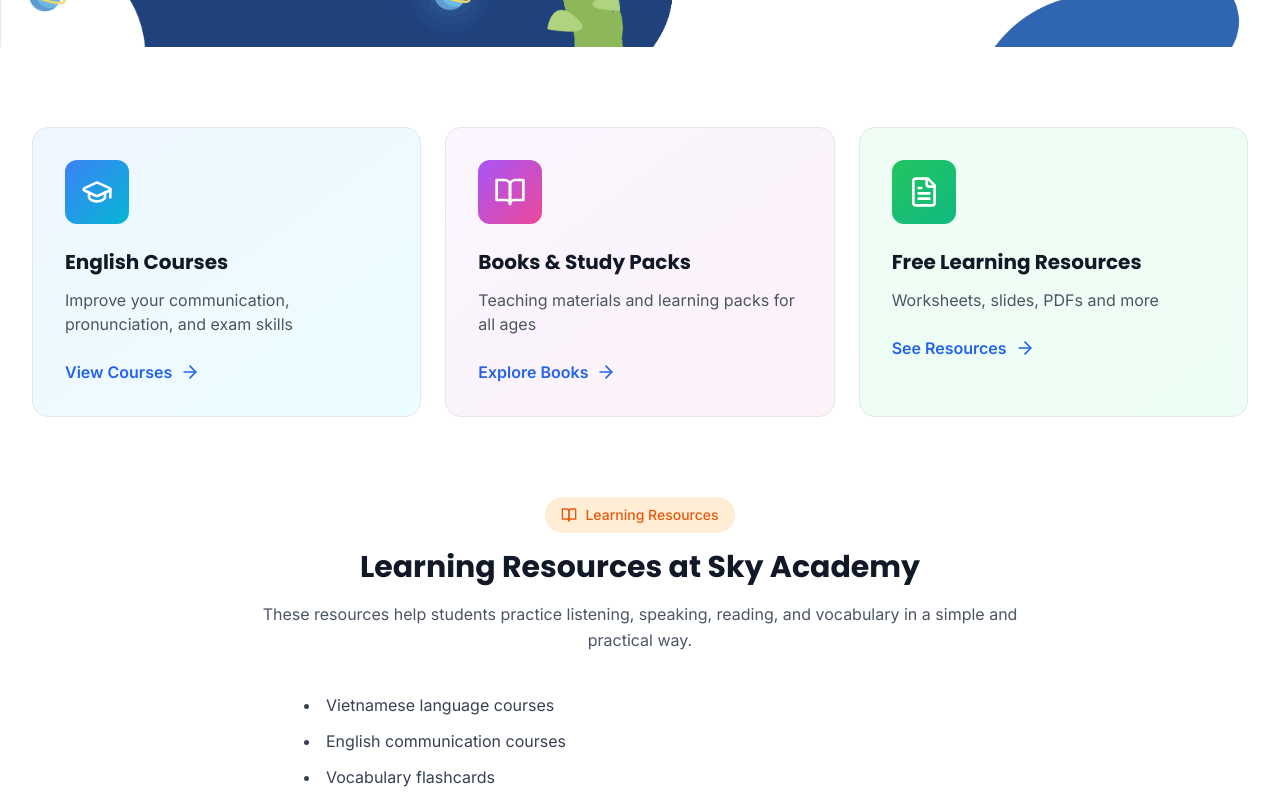
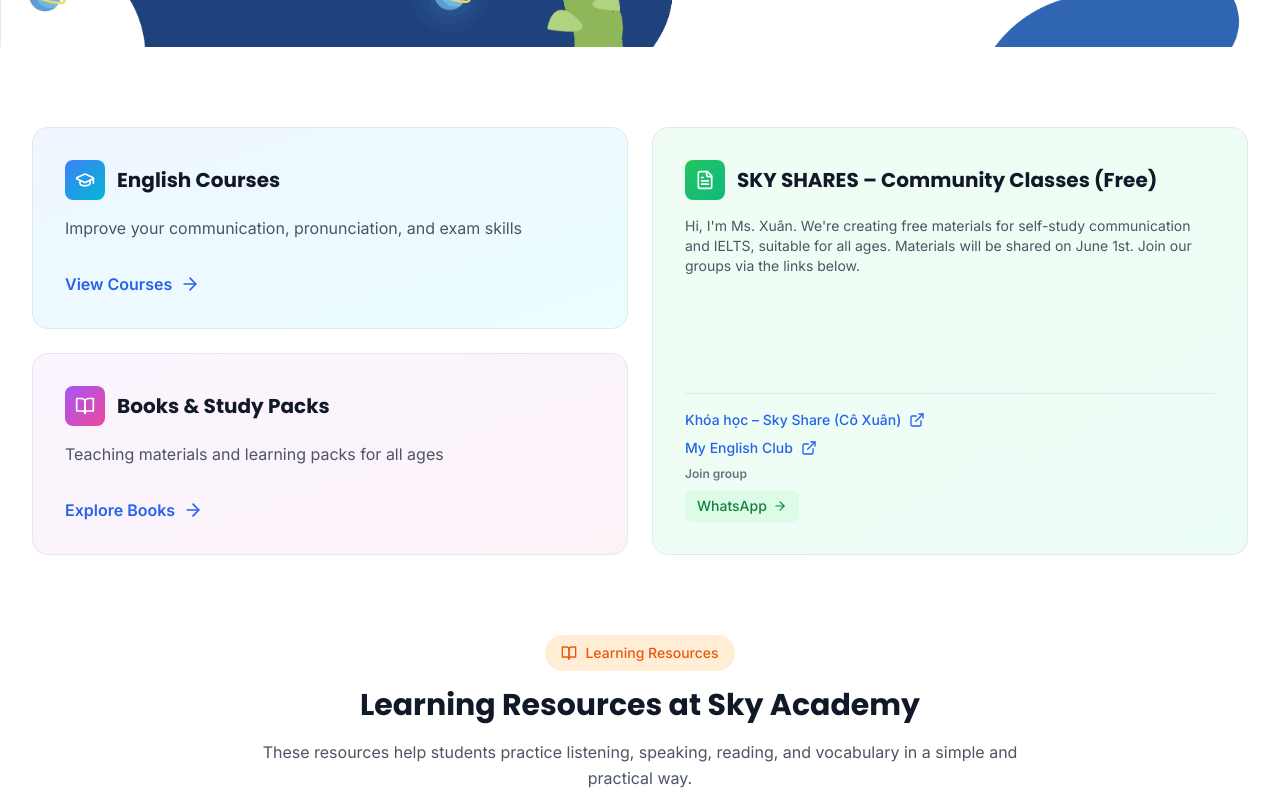
Before and after one commit to anhphung17123/skyacademic.edu, a React (Vite) app: page / in a window 1280 px wide. Shown: the part 520-1320 px from the top of the page. Built offline with nearby package versions, Linux system fonts and the light colour scheme.

Commit message:
change currency to USD

```diff
--- a/index.html
+++ b/index.html
@@ -6,7 +6,7 @@
     <meta name="viewport" content="width=device-width, initial-scale=1.0" />
     <meta name="description" content="Professional e-learning platform for English and Vietnamese courses, books, and online education" />
     <meta name="keywords" content="e-learning, online courses, English courses, Vietnamese courses, education" />
-    <title>SkyAcademy</title>
+    <title>SKYACADEMY</title>
   </head>
   <body>
     <div id="root"></div>
--- a/src/config/contact.config.ts
+++ b/src/config/contact.config.ts
@@ -2,6 +2,8 @@
   email: string;
   phone: string;
   phoneFormatted: string;
+  phone2?: string;
+  phone2Formatted?: string;
   contactFormUrl: string;
   facebookUrl?: string;
   youtubeUrl?: string;
@@ -9,13 +11,30 @@
   tiktokUrl?: string;
 }
 
+/** SKY SHARES – Community Classes (Free): links and join group */
+export interface SkyShareConfig {
+  skysharesUrl: string;
+  languageClubUrl: string;
+  whatsappGroupUrl?: string;
+  zaloGroupUrl?: string;
+}
+
 export const CONTACT_INFO: ContactInfo = {
   email: 'skyacademy210@gmail.com',
   phone: '+84901959142',
   phoneFormatted: '(+84) 901 959 142',
+  phone2: '84797490540',
+  phone2Formatted: '079 749 0540',
   contactFormUrl: 'https://bit.ly/4skPVP9',
   facebookUrl: 'https://www.facebook.com/skyacademy0/',
   youtubeUrl: 'https://www.youtube.com/@skyacademy0',
   instagramUrl: 'https://www.instagram.com/skyacademy0',
   tiktokUrl: 'https://www.tiktok.com/@skyacademy0',
 };
+
+export const SKY_SHARE_CONFIG: SkyShareConfig = {
+  skysharesUrl: 'https://tinyurl.com/Skyshares',
+  languageClubUrl: 'https://tinyurl.com/Language-sky-club',
+  whatsappGroupUrl: 'https://wa.me/84797490540',
+  zaloGroupUrl: undefined,
+};
--- a/src/i18n/locales/en.json
+++ b/src/i18n/locales/en.json
@@ -67,12 +67,18 @@
         "buttonVi": "Khám Phá Sách"
       },
       "resources": {
-        "title": "Free Learning Resources",
-        "titleVi": "Tài Nguyên Học Tập Miễn Phí",
-        "description": "Worksheets, slides, PDFs and more",
-        "descriptionVi": "File bài học, slides, PDF miễn phí",
+        "title": "SKY SHARES – Community Classes (Free)",
+        "titleVi": "SKY SHARES – Lớp Cộng Đồng (Miễn Phí)",
+        "description": "Hi, I'm Ms. Xuân. We're creating free materials for self-study communication and IELTS, suitable for all ages. Materials will be shared on June 1st. Join our groups via the links below.",
+        "descriptionVi": "Xin chào, mình là cô Xuân. Mình và giáo viên người Mỹ đang làm tài liệu miễn phí hỗ trợ tự học giao tiếp và IELTS. Tài liệu dễ áp dụng cho cả trẻ em và người lớn. Mình sẽ gửi khóa học vào 1.6 (Quốc tế Thiếu nhi). Mong muốn lớn nhất là giúp mọi người học tiếng Anh dễ dàng hơn.",
         "button": "See Resources",
-        "buttonVi": "Xem Tài Nguyên"
+        "buttonVi": "Xem Tài Nguyên",
+        "linkSkyshares": "Khóa học – Sky Share (Cô Xuân)",
+        "linkLanguageClub": "My English Club",
+        "joinGroup": "Join group",
+        "joinGroupVi": "Tham gia nhóm",
+        "joinWhatsApp": "WhatsApp",
+        "joinZalo": "Zalo"
       }
     },
     "cta": {
@@ -970,7 +976,7 @@
         "desc": "If you have any questions about this Privacy Policy or wish to exercise your rights, please contact us.",
         "items": [
           "Email: skyacademy210@gmail.com",
-          "Phone/WhatsApp/Zalo: (+84) 901 959 142",
+          "Phone/WhatsApp/Zalo: (+84) 901 959 142, 079 749 0540",
           "Location: Da Nang, Vietnam",
           "Facebook: https://www.facebook.com/skyacademy0/",
           "YouTube: https://www.youtube.com/@skyacademy0"
@@ -1066,7 +1072,7 @@
         "desc": "Our support team is here to help you with any questions or issues.",
         "items": [
           "Email: skyacademy210@gmail.com",
-          "Phone/WhatsApp/Zalo: (+84) 901 959 142",
+          "Phone/WhatsApp/Zalo: (+84) 901 959 142, 079 749 0540",
           "Location: Da Nang, Vietnam",
           "Facebook: https://www.facebook.com/skyacademy0/",
           "YouTube: https://www.youtube.com/@skyacademy0"
--- a/src/i18n/locales/vi.json
+++ b/src/i18n/locales/vi.json
@@ -68,12 +68,18 @@
         "buttonVi": "Khám Phá Sách"
       },
       "resources": {
-        "title": "Tài Nguyên Học Tập Miễn Phí",
-        "titleVi": "Tài Nguyên Học Tập Miễn Phí",
-        "description": "File bài học, slides, PDF miễn phí",
-        "descriptionVi": "File bài học, slides, PDF miễn phí",
+        "title": "SKY SHARES – Community Classes (Free)",
+        "titleVi": "SKY SHARES – Lớp Cộng Đồng (Miễn Phí)",
+        "description": "Hi, I'm Ms. Xuân. We're creating free materials for self-study communication and IELTS, suitable for all ages. Materials will be shared on June 1st. Join our groups via the links below.",
+        "descriptionVi": "Xin chào, mình là cô Xuân. Hiện tại mình và một giáo viên người Mỹ đang thực hiện tài liệu miễn phí để hỗ trợ tự học giao tiếp và IELTS. Tài liệu dễ áp dụng cho cả trẻ em và người lớn. Mình sẽ gửi khóa học vào 1.6 (Quốc tế Thiếu nhi). Mong muốn lớn nhất là giúp mọi người học tiếng Anh dễ dàng hơn. Cố lên nhé.",
         "button": "Xem Tài Nguyên",
-        "buttonVi": "Xem Tài Nguyên"
+        "buttonVi": "Xem Tài Nguyên",
+        "linkSkyshares": "Khóa học – Sky Share (Cô Xuân)",
+        "linkLanguageClub": "My English Club",
+        "joinGroup": "Join group",
+        "joinGroupVi": "Tham gia nhóm",
+        "joinWhatsApp": "WhatsApp",
+        "joinZalo": "Zalo"
       }
     },
     "cta": {
@@ -974,7 +980,7 @@
         "desc": "Nếu bạn có bất kỳ câu hỏi nào về Chính sách Bảo mật này hoặc muốn thực hiện quyền của mình, vui lòng liên hệ với chúng tôi.",
         "items": [
           "Email: skyacademy210@gmail.com",
-          "Điện thoại/WhatsApp/Zalo: (+84) 901 959 142",
+          "Điện thoại/WhatsApp/Zalo: (+84) 901 959 142, 079 749 0540",
           "Địa điểm: Đà Nẵng, Việt Nam",
           "Facebook: https://www.facebook.com/skyacademy0/",
           "YouTube: https://www.youtube.com/@skyacademy0"
@@ -1070,7 +1076,7 @@
         "desc": "Đội ngũ hỗ trợ của chúng tôi sẵn sàng giúp đỡ bạn với bất kỳ câu hỏi hoặc vấn đề nào.",
         "items": [
           "Email: skyacademy210@gmail.com",
-          "Điện thoại/WhatsApp/Zalo: (+84) 901 959 142",
+          "Điện thoại/WhatsApp/Zalo: (+84) 901 959 142, 079 749 0540",
           "Địa điểm: Đà Nẵng, Việt Nam",
           "Facebook: https://www.facebook.com/skyacademy0/",
           "YouTube: https://www.youtube.com/@skyacademy0"
--- a/src/pages/About/components/ContactSection.tsx
+++ b/src/pages/About/components/ContactSection.tsx
@@ -38,6 +38,11 @@
           <div>
             <p className="font-semibold text-gray-900 dark:text-white text-sm">{t('contact.phoneWhatsAppZalo')}</p>
             <p className="text-sm text-gray-600 dark:text-gray-400">{CONTACT_INFO.phoneFormatted}</p>
+            {CONTACT_INFO.phone2Formatted && (
+              <p className="text-sm text-gray-600 dark:text-gray-400 mt-1">
+                <a href={`tel:${CONTACT_INFO.phone2}`} className="text-primary-600 dark:text-primary-400 hover:underline">{CONTACT_INFO.phone2Formatted}</a>
+              </p>
+            )}
           </div>
         </a>
       </div>
--- a/src/pages/Home/components/FeaturedBlocksSection.tsx
+++ b/src/pages/Home/components/FeaturedBlocksSection.tsx
@@ -1,12 +1,15 @@
 import { useTranslation } from 'react-i18next';
 import { Link } from 'react-router-dom';
-import { BookOpen, GraduationCap, FileText, ArrowRight } from 'lucide-react';
-import { CONTACT_INFO } from '@/config/contact.config';
+import { BookOpen, GraduationCap, FileText, ArrowRight, ExternalLink } from 'lucide-react';
+import { SKY_SHARE_CONFIG } from '@/config/contact.config';
 
-const YOUTUBE_CHANNEL_URL = CONTACT_INFO.youtubeUrl ?? 'https://www.youtube.com/@skyacademy0';
+const SKY_SHARE_GRADIENT = 'from-green-500 to-emerald-500';
+const SKY_SHARE_BG = 'from-green-50 to-emerald-50 dark:from-green-950/20 dark:to-emerald-950/20';
 
 export const FeaturedBlocksSection = () => {
   const { t, i18n } = useTranslation();
+  const currentLang = i18n.language;
+  const isVi = currentLang === 'vi';
 
   const blocks = [
     {
@@ -35,89 +38,49 @@
       gradient: 'from-purple-500 to-pink-500',
       bgGradient: 'from-purple-50 to-pink-50 dark:from-purple-950/20 dark:to-pink-950/20',
     },
-    {
-      id: 'free-videos',
-      icon: FileText,
-      title: t('home.featuredBlocks.resources.title'),
-      titleVi: t('home.featuredBlocks.resources.titleVi'),
-      description: t('home.featuredBlocks.resources.description'),
-      descriptionVi: t('home.featuredBlocks.resources.descriptionVi'),
-      buttonText: t('home.featuredBlocks.resources.button'),
-      buttonTextVi: t('home.featuredBlocks.resources.buttonVi'),
-      link: YOUTUBE_CHANNEL_URL,
-      external: true,
-      gradient: 'from-green-500 to-emerald-500',
-      bgGradient: 'from-green-50 to-emerald-50 dark:from-green-950/20 dark:to-emerald-950/20',
-    },
   ];
 
-  const currentLang = i18n.language;
+  const skyShareTitle = isVi ? t('home.featuredBlocks.resources.titleVi') : t('home.featuredBlocks.resources.title');
+  const skyShareDesc = isVi ? t('home.featuredBlocks.resources.descriptionVi') : t('home.featuredBlocks.resources.description');
+  const joinGroupLabel = isVi ? t('home.featuredBlocks.resources.joinGroupVi') : t('home.featuredBlocks.resources.joinGroup');
+
+  const cardBase =
+    'group relative overflow-hidden rounded-2xl p-8 border border-gray-200 dark:border-gray-700 hover:border-primary-300 dark:hover:border-primary-700 transition-all duration-300 hover:shadow-xl flex flex-col h-full min-h-0';
 
   return (
     <section className="py-16 md:py-20 bg-white dark:bg-slate-900">
       <div className="container-custom">
-        <div className="grid md:grid-cols-3 gap-6">
+        {/* Desktop: 2 cols — left = Courses + Packs (stacked), right = SKY SHARES (full height). Mobile: 1 col, 3 cards stacked. */}
+        <div className="grid grid-cols-1 md:grid-cols-2 gap-6 items-stretch">
+          {/* Left column: Courses & Packs — equal height each, combined = right column height */}
+          <div className="flex flex-col gap-6 min-h-0 md:h-full">
             {blocks.map((block) => {
               const Icon = block.icon;
-            const title = currentLang === 'vi' ? block.titleVi : block.title;
-            const description = currentLang === 'vi' ? block.descriptionVi : block.description;
-            const buttonText = currentLang === 'vi' ? block.buttonTextVi : block.buttonText;
+              const title = isVi ? block.titleVi : block.title;
+              const description = isVi ? block.descriptionVi : block.description;
+              const buttonText = isVi ? block.buttonTextVi : block.buttonText;
+              const className = `${cardBase} bg-gradient-to-br ${block.bgGradient} md:min-h-0 md:flex-1`;
 
-            const className = `group relative overflow-hidden rounded-2xl p-8 bg-gradient-to-br ${block.bgGradient} border border-gray-200 dark:border-gray-700 hover:border-primary-300 dark:hover:border-primary-700 transition-all duration-300 hover:shadow-xl`;
-            return (block as { external?: boolean }).external ? (
-              <a
-                key={block.id}
-                href={block.link}
-                target="_blank"
-                rel="noopener noreferrer"
-                className={className}
-              >
-                {/* Background Gradient */}
-                <div className={`absolute inset-0 bg-gradient-to-br ${block.gradient} opacity-0 group-hover:opacity-5 transition-opacity duration-300`} />
-
-                {/* Content */}
-                <div className="relative z-10">
-                  {/* Icon */}
-                  <div className={`w-16 h-16 rounded-xl bg-gradient-to-br ${block.gradient} flex items-center justify-center mb-6 group-hover:scale-110 transition-transform duration-300`}>
-                    <Icon className="w-8 h-8 text-white" />
-                  </div>
-
-                  {/* Title */}
-                  <h3 className="text-xl font-bold text-gray-900 dark:text-white mb-3 group-hover:text-primary-600 dark:group-hover:text-primary-400 transition-colors">
-                    {title}
-                  </h3>
-
-                  {/* Description */}
-                  <p className="text-gray-600 dark:text-gray-400 mb-6">
-                    {description}
-                  </p>
-
-                  {/* Button */}
-                  <div className="flex items-center gap-2 text-primary-600 dark:text-primary-400 font-semibold group-hover:gap-3 transition-all">
-                    <span>{buttonText}</span>
-                    <ArrowRight className="w-5 h-5" />
-                  </div>
-                </div>
-              </a>
-            ) : (
+              return (
                 <Link
                   key={block.id}
                   to={block.link}
                   className={className}
                 >
-                {/* Background Gradient */}
                   <div className={`absolute inset-0 bg-gradient-to-br ${block.gradient} opacity-0 group-hover:opacity-5 transition-opacity duration-300`} />
-                <div className="relative z-10">
-                  <div className={`w-16 h-16 rounded-xl bg-gradient-to-br ${block.gradient} flex items-center justify-center mb-6 group-hover:scale-110 transition-transform duration-300`}>
-                    <Icon className="w-8 h-8 text-white" />
+                  <div className="relative z-10 flex flex-col h-full min-h-0">
+                    <div className="flex items-center gap-3 mb-4 shrink-0">
+                      <div className={`w-10 h-10 rounded-lg bg-gradient-to-br ${block.gradient} flex items-center justify-center group-hover:scale-105 transition-transform duration-300 shrink-0`}>
+                        <Icon className="w-5 h-5 text-white" />
                       </div>
-                  <h3 className="text-xl font-bold text-gray-900 dark:text-white mb-3 group-hover:text-primary-600 dark:group-hover:text-primary-400 transition-colors">
+                      <h3 className="text-xl font-bold text-gray-900 dark:text-white group-hover:text-primary-600 dark:group-hover:text-primary-400 transition-colors min-w-0">
                         {title}
                       </h3>
-                  <p className="text-gray-600 dark:text-gray-400 mb-6">
+                    </div>
+                    <p className="text-gray-600 dark:text-gray-400 mb-6 flex-1 min-h-0 line-clamp-3">
                       {description}
                     </p>
-                  <div className="flex items-center gap-2 text-primary-600 dark:text-primary-400 font-semibold group-hover:gap-3 transition-all">
+                    <div className="flex items-center gap-2 text-primary-600 dark:text-primary-400 font-semibold group-hover:gap-3 transition-all shrink-0 mt-auto pt-2">
                       <span>{buttonText}</span>
                       <ArrowRight className="w-5 h-5" />
                     </div>
@@ -126,6 +89,74 @@
               );
             })}
           </div>
+
+          {/* Right column: SKY SHARES — full height = left column */}
+          <div className={`${cardBase} bg-gradient-to-br ${SKY_SHARE_BG} min-h-0`}>
+            <div className={`absolute inset-0 bg-gradient-to-br ${SKY_SHARE_GRADIENT} opacity-0 group-hover:opacity-5 transition-opacity duration-300`} />
+            <div className="relative z-10 flex flex-col h-full min-h-0">
+              <div className="flex items-center gap-3 mb-4 shrink-0">
+                <div className={`w-10 h-10 rounded-lg bg-gradient-to-br ${SKY_SHARE_GRADIENT} flex items-center justify-center group-hover:scale-105 transition-transform duration-300 shrink-0`}>
+                  <FileText className="w-5 h-5 text-white" />
+                </div>
+                <h3 className="text-xl font-bold text-gray-900 dark:text-white group-hover:text-primary-600 dark:group-hover:text-primary-400 transition-colors min-w-0 line-clamp-2">
+                  {skyShareTitle}
+                </h3>
+              </div>
+              <p className="text-gray-600 dark:text-gray-400 text-sm flex-1 min-h-0 line-clamp-4" title={skyShareDesc}>
+                {skyShareDesc}
+              </p>
+              <div className="space-y-2 shrink-0 mt-auto pt-4 border-t border-gray-200 dark:border-gray-600">
+                <a
+                  href={SKY_SHARE_CONFIG.skysharesUrl}
+                  target="_blank"
+                  rel="noopener noreferrer"
+                  onClick={(e) => e.stopPropagation()}
+                  className="flex items-center gap-2 text-primary-600 dark:text-primary-400 font-medium hover:underline text-sm"
+                >
+                  {t('home.featuredBlocks.resources.linkSkyshares')}
+                  <ExternalLink className="w-4 h-4 shrink-0" />
+                </a>
+                <a
+                  href={SKY_SHARE_CONFIG.languageClubUrl}
+                  target="_blank"
+                  rel="noopener noreferrer"
+                  onClick={(e) => e.stopPropagation()}
+                  className="flex items-center gap-2 text-primary-600 dark:text-primary-400 font-medium hover:underline text-sm"
+                >
+                  {t('home.featuredBlocks.resources.linkLanguageClub')}
+                  <ExternalLink className="w-4 h-4 shrink-0" />
+                </a>
+                <p className="text-xs font-semibold text-gray-500 dark:text-gray-400">{joinGroupLabel}</p>
+                <div className="flex flex-wrap gap-2">
+                  {SKY_SHARE_CONFIG.whatsappGroupUrl && (
+                    <a
+                      href={SKY_SHARE_CONFIG.whatsappGroupUrl}
+                      target="_blank"
+                      rel="noopener noreferrer"
+                      onClick={(e) => e.stopPropagation()}
+                      className="inline-flex items-center gap-1.5 px-3 py-1.5 rounded-lg bg-green-100 dark:bg-green-900/30 text-green-700 dark:text-green-300 text-sm font-medium hover:bg-green-200 dark:hover:bg-green-900/50"
+                    >
+                      {t('home.featuredBlocks.resources.joinWhatsApp')}
+                      <ArrowRight className="w-3.5 h-3.5" />
+                    </a>
+                  )}
+                  {SKY_SHARE_CONFIG.zaloGroupUrl && (
+                    <a
+                      href={SKY_SHARE_CONFIG.zaloGroupUrl}
+                      target="_blank"
+                      rel="noopener noreferrer"
+                      onClick={(e) => e.stopPropagation()}
+                      className="inline-flex items-center gap-1.5 px-3 py-1.5 rounded-lg bg-blue-100 dark:bg-blue-900/30 text-blue-700 dark:text-blue-300 text-sm font-medium hover:bg-blue-200 dark:hover:bg-blue-900/50"
+                    >
+                      {t('home.featuredBlocks.resources.joinZalo')}
+                      <ArrowRight className="w-3.5 h-3.5" />
+                    </a>
+                  )}
+                </div>
+              </div>
+            </div>
+          </div>
+        </div>
       </div>
     </section>
   );
--- a/src/services/mock/data/Books.ts
+++ b/src/services/mock/data/Books.ts
@@ -50,15 +50,15 @@
     title_vi: "Wishes Under the Winter Sky",
     title_en: "Wishes Under the Winter Sky",
     description:
-      "A poetic, illustrated Christmas book written and illustrated by Phung Thi Xuan. Warm, magical stories for children and families. Pay-What-You-Wish pricing (25.000 VND – 125.000 VND+).",
+      "A poetic, illustrated Christmas book written and illustrated by Phung Thi Xuan. Warm, magical stories for children and families. Pay-What-You-Wish pricing ($1 – $5+).",
     description_vi:
-      "Cuốn sách thơ minh họa Giáng sinh được viết và minh họa bởi Phung Thi Xuan. Những câu chuyện ấm áp, kỳ diệu cho trẻ em và gia đình. Giá trả theo mong muốn (25.000 VND – 125.000 VND+).",
+      "Cuốn sách thơ minh họa Giáng sinh được viết và minh họa bởi Phung Thi Xuan. Những câu chuyện ấm áp, kỳ diệu cho trẻ em và gia đình. Giá trả theo mong muốn ($1 – $5+).",
     description_en:
       "A poetic, illustrated Christmas book written and illustrated by Phung Thi Xuan. Warm, magical stories for children and families.",
     cover_images: coverImagesForSlug(WISHES_SLUG[0]),
     preview_images: previewImagesForSlug(WISHES_SLUG[0]),
-    price: 25000,
-    currency: "VND",
+    price: 1,
+    currency: "USD",
     category: "Poetry",
     category_vi: "Thơ",
     language: "english",
```
Also changed, not shown: src/pages/Contact/index.tsx (+10 -3 lines), src/services/mock/data/Courses.ts (+6 -6 lines). Lines whose indentation alone changed are shown as unchanged.
